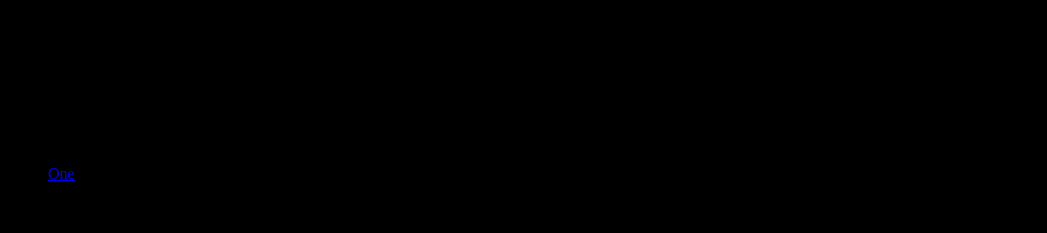
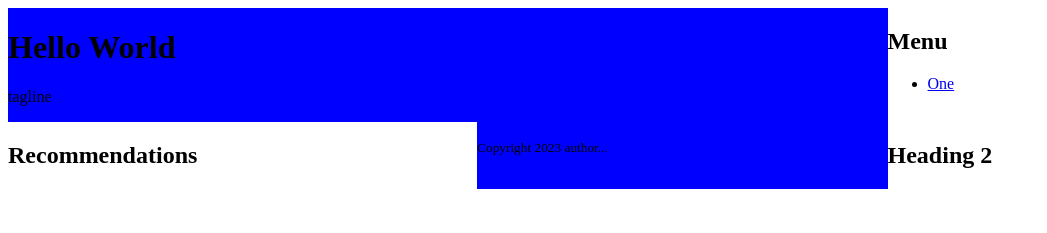
Before and after one commit to ccarra1/414testtester, a plain HTML site: page index.html in a window 1280 px wide. Shown: the whole page, without its empty margins (0-1047 px from the left). Drawn offline with Linux system fonts and the light colour scheme.

Commit message:
Update style.css

```diff
--- a/style.css
+++ b/style.css
@@ -1,4 +1,33 @@
 /* CSS by Christina */
 body {
-    background-color: #000000;
+    display: grid;
+    grid-template-areas:
+    "header header"
+    "nav main"
+    "aside footer";
 }
+header, footer {
+    background-color: blue;
+}
+header {
+    grid-area: header;
+}
+nav {
+    grid-area: nav;
+}
+main {
+    grid-area: main;
+}
+aside {
+    grid-area: aside;
+}
+footer {
+    grid-area:footer;
+}
+@media screen and (min-width:800px) {
+    body {
+        grid-template-areas:
+        "header header nav"
+        "aside footer main";
+    }
+}
```
